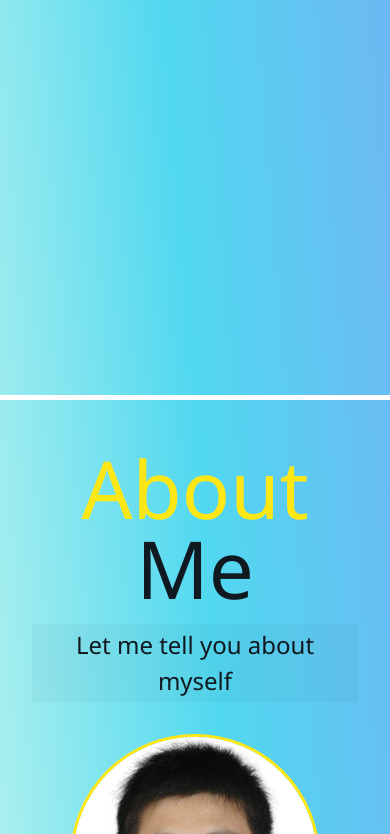
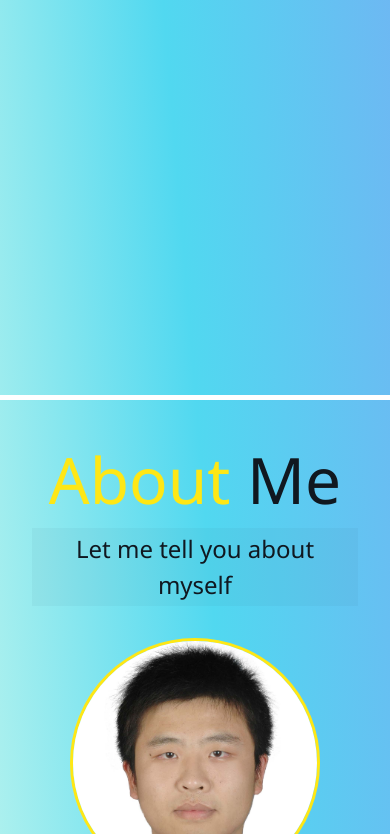
Before and after one commit to KunZhangCS/portfolio, a website: page dist/index.html in a window 390 px wide. Shown: the part 404-1238 px from the top of the page. Drawn offline with Linux system fonts and the light colour scheme.

Commit message:
Modify font size for small devices

```diff
--- a/scss/_mobile.scss
+++ b/scss/_mobile.scss
@@ -74,7 +74,7 @@
 
         .lg-heading {
             margin-top: 1rem;
-            font-size: 5rem;
+            font-size: 4rem;
         }
     }
 
@@ -86,4 +86,8 @@
         right: 1px;
         top: 35px;
     }
+
+    .boxes {
+        font-size: 1.5rem;
+    }
 }
```
Also changed, not shown: dist/css/main.css.
